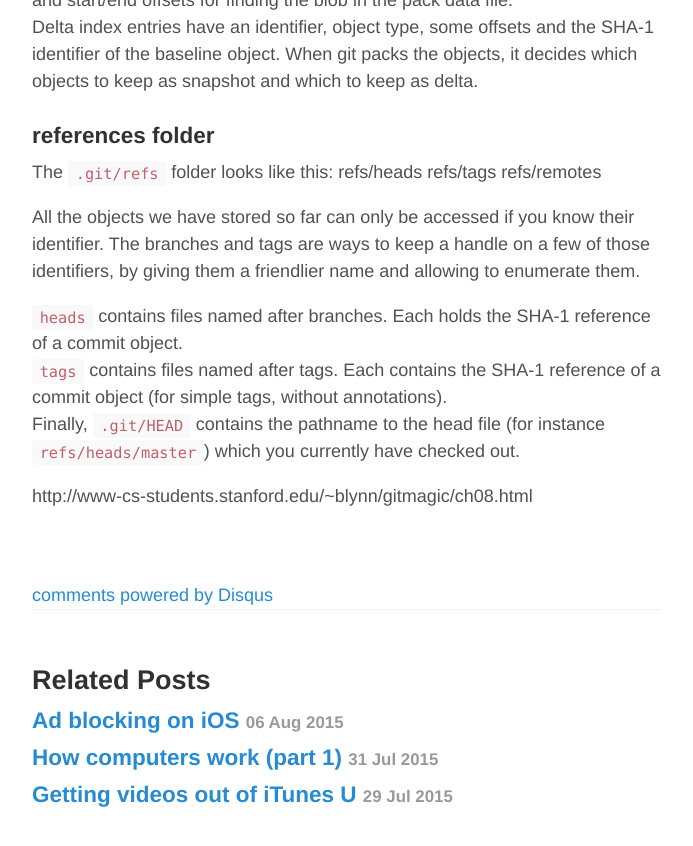
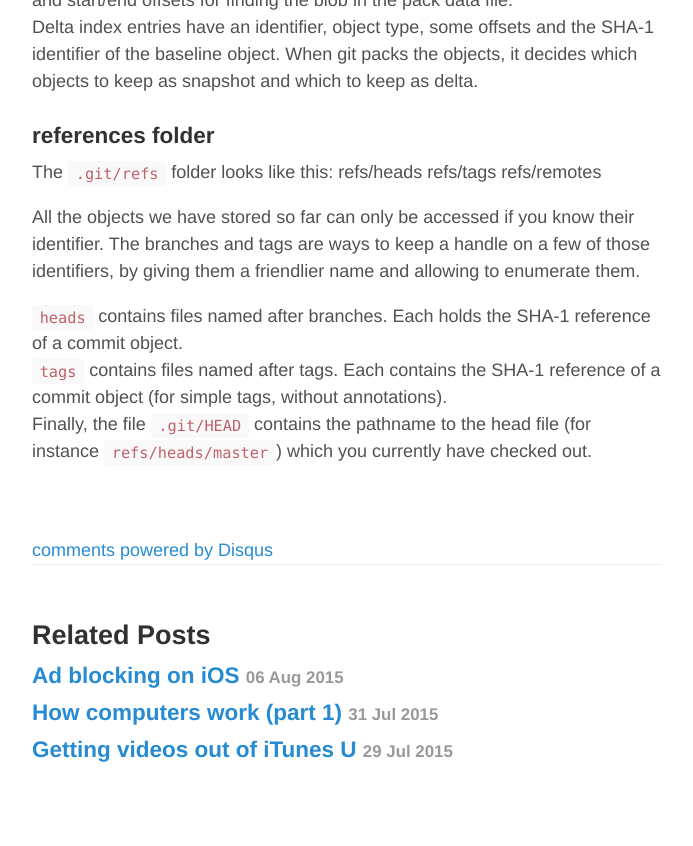
Before and after one commit to jcouv/jcouv.github.io, a Jekyll site: the page built from _posts/2015-08-14-git-internals.md, in a window 1280 px wide and 900 px high, scrolled down 2395 px. Shown: the top 846 px of the window, without its empty margins (293-986 px from the left). Built offline with Jekyll 4.4.1, drawn with Linux system fonts in a browser that asks for light colours; comment, search, counter and statistics services are not loaded.

Commit message:
Updated 2015-08-14-git-internals.md

```diff
--- a/_posts/2015-08-14-git-internals.md
+++ b/_posts/2015-08-14-git-internals.md
@@ -66,7 +66,4 @@ All the objects we have stored so far can only be accessed if you know their ide
 
 `heads` contains files named after branches. Each holds the SHA-1 reference of a commit object.
 `tags` contains files named after tags. Each contains the SHA-1 reference of a commit object (for simple tags, without annotations).
-Finally, `.git/HEAD` contains the pathname to the head file (for instance `refs/heads/master`) which you currently have checked out.
-
-
-http://www-cs-students.stanford.edu/~blynn/gitmagic/ch08.html
+Finally, the file `.git/HEAD` contains the pathname to the head file (for instance `refs/heads/master`) which you currently have checked out.
```
